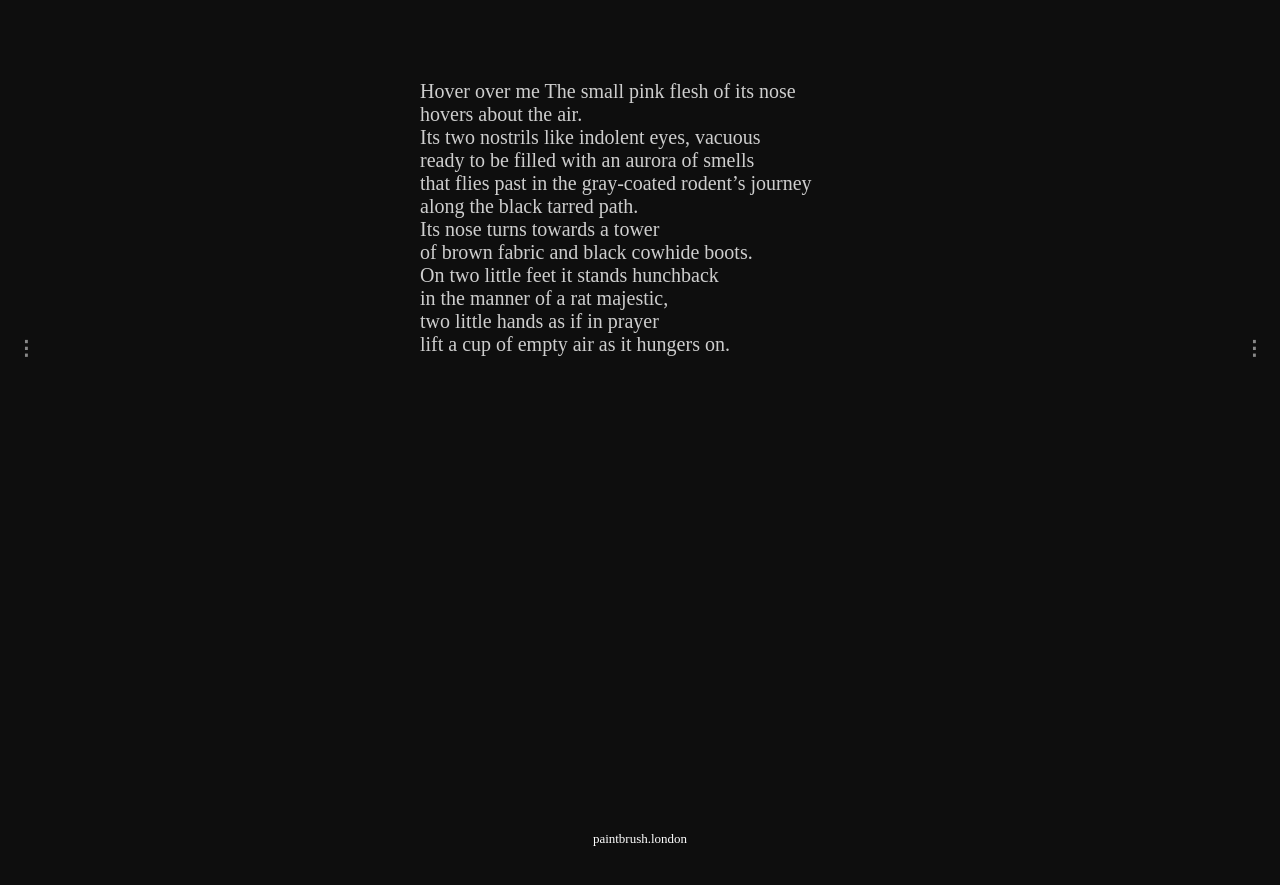
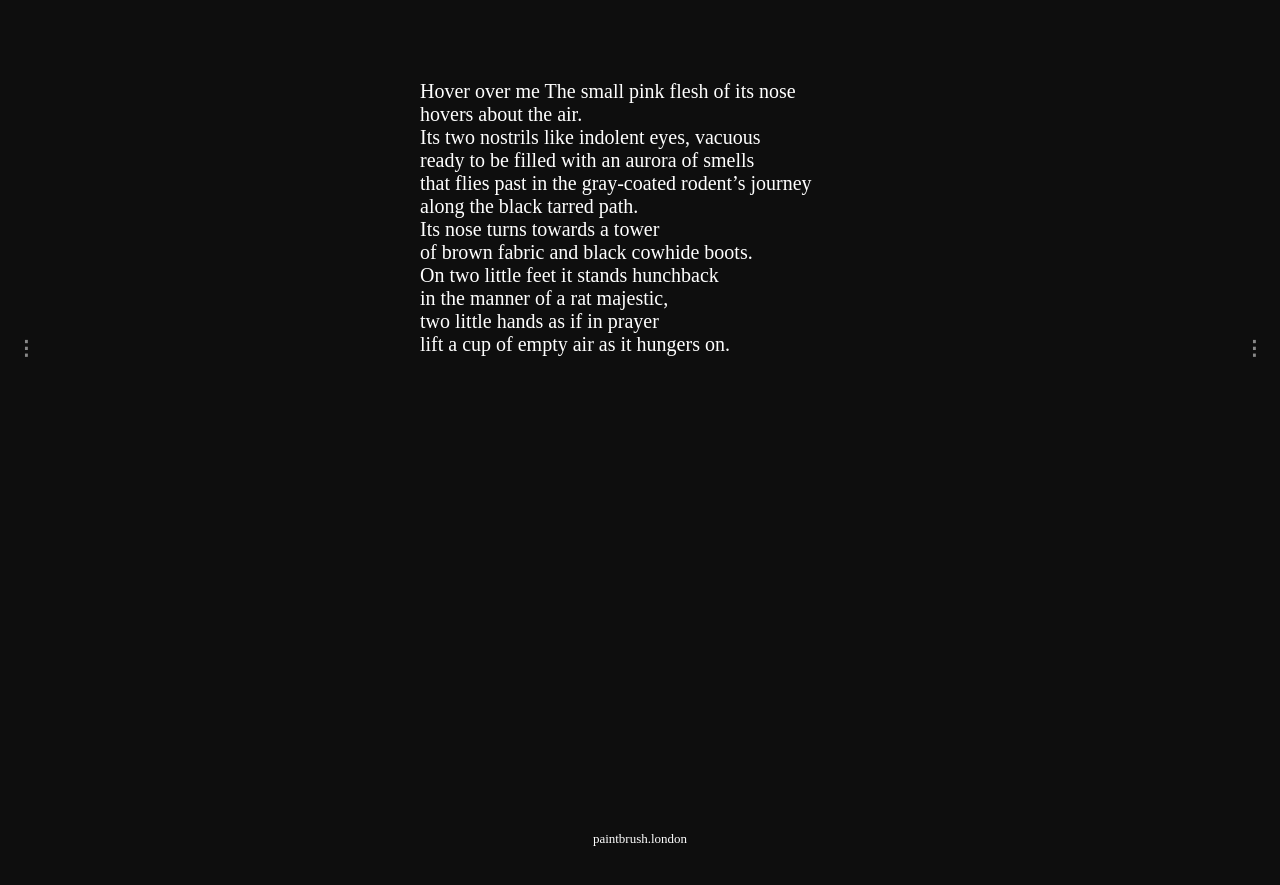
Before and after one commit to hafizzainal/hafizzainal.github.io, a Jekyll site: the page built from index.md, in a window 1280 px wide. Shown: the top 885 px of the page. Built offline with Jekyll 4.4.1, drawn with Linux system fonts in a browser that asks for light colours; our own code applies the rules of GitHub Pages for plain Markdown files.

Commit message:
Update default.html

```diff
--- a/_layouts/default.html
+++ b/_layouts/default.html
@@ -14,7 +14,7 @@
 body {
     font-family: 'EG Garamond', serif;
     margin: 0;
-    color: #cecece;
+    color: #ffffff;
     background-color: #0e0e0e;
 }
 
```
